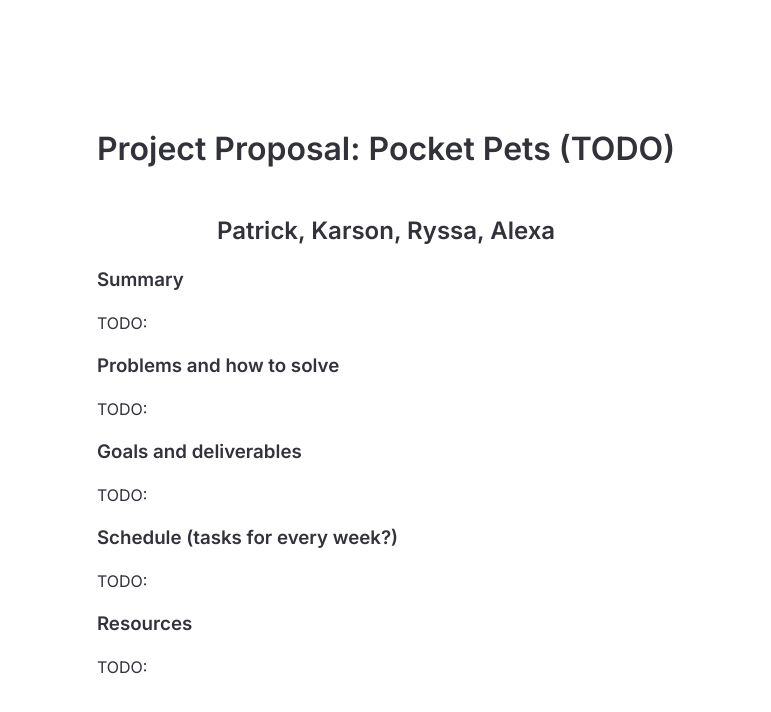
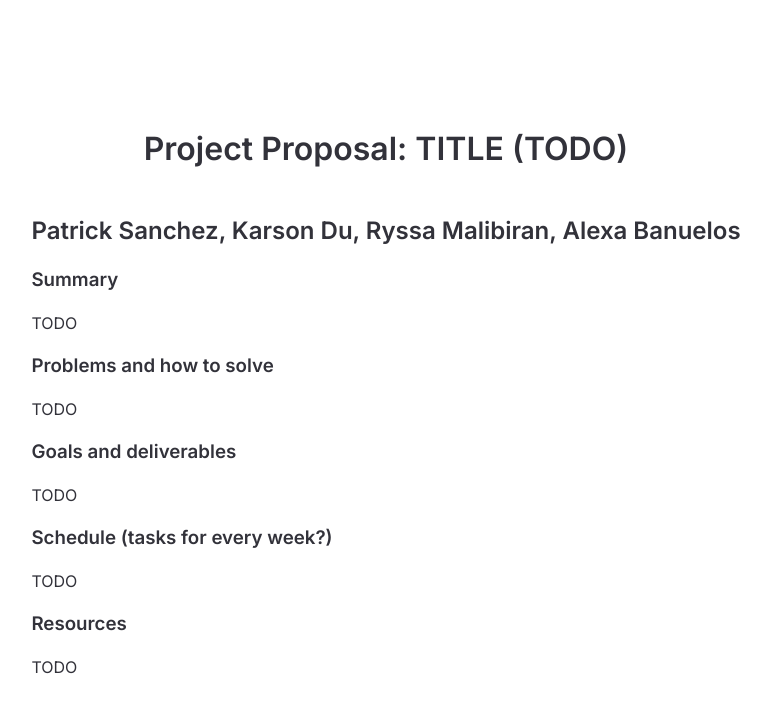
Before and after one commit to alexabanuelos/project184, a plain HTML site: page index.html in a window 1280 px wide. Shown: the whole page, without its empty margins (254-1025 px from the left). Drawn offline with Linux system fonts and the light colour scheme.

Commit message:
last names

```diff
--- a/index.html
+++ b/index.html
@@ -71,9 +71,9 @@
 
 	<body>
 		<div class="wrapper">
-			<h1 style="align-self:flex-end;">Project Proposal: Pocket Pets (TODO) </h1>
+			<h1 style="align-self:flex-end;">Project Proposal: TITLE (TODO) </h1>
 			<br>
-			<h2 style="align-self:flex-end;">Patrick, Karson, Ryssa, Alexa</h2>
+			<h2 style="align-self:flex-end;">Patrick Sanchez, Karson Du, Ryssa Malibiran, Alexa Banuelos</h2>
 
 			<main>
 				<!-- <div class="image">
@@ -81,15 +81,15 @@
 				</div> -->
 				<div class="content">
 					<h3>Summary</h3>
-					<p> TODO: </p>
+					<p> TODO </p>
 					<h3>Problems and how to solve</h3>
-                    <p> TODO: </p>
+                    			<p> TODO </p>
 					<h3>Goals and deliverables</h3>
-                    <p> TODO: </p>
+                    			<p> TODO </p>
 					<h3>Schedule (tasks for every week?)</h3>
-                    <p> TODO:  </p>
+                    			<p> TODO  </p>
 					<h3>Resources</h3>
-                    <p> TODO: </p>
+                   			 <p> TODO </p>
 				</div>
 			</main>
 		</div>
```
